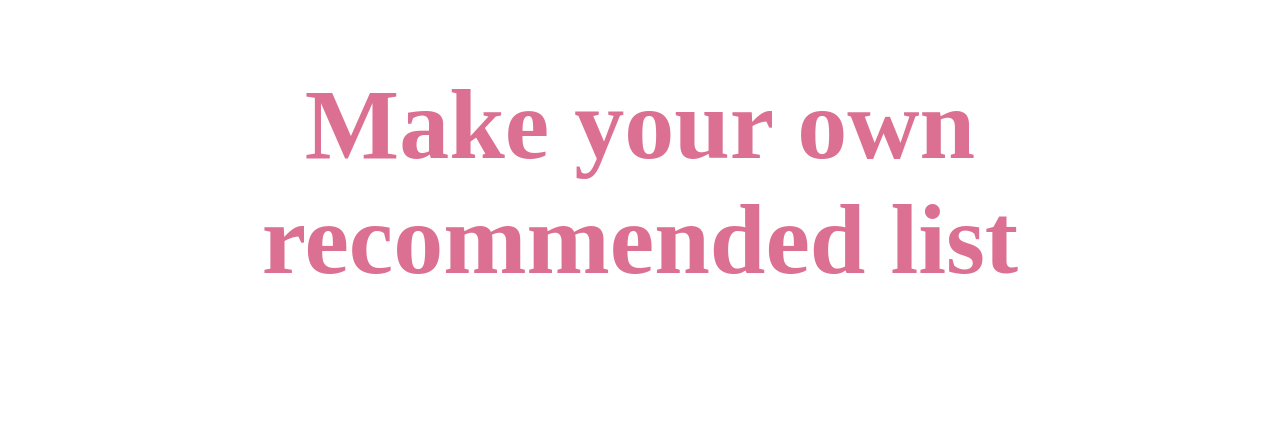
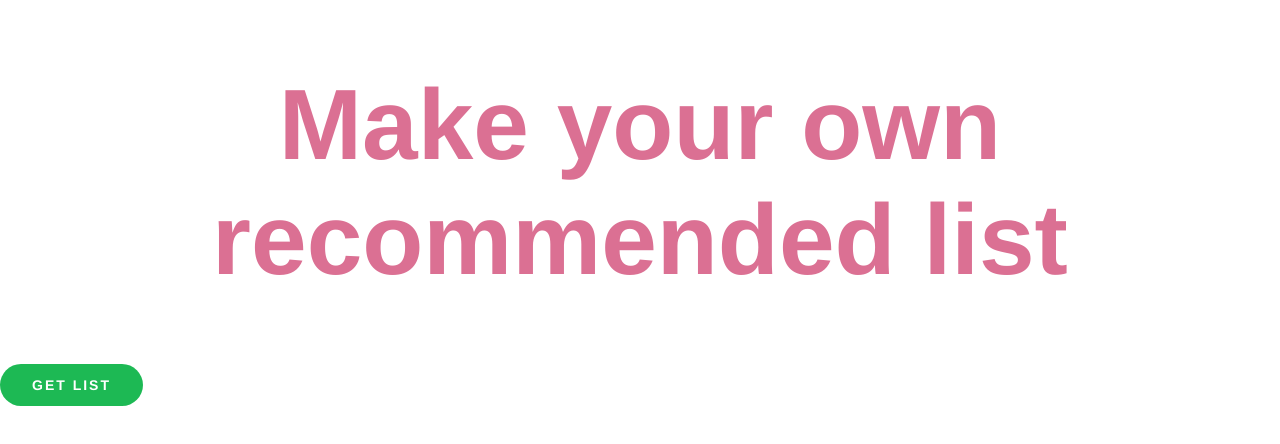
Before and after one commit to merve/spotify-custom-playlist, a Next.js app: page / in a window 1280 px wide. Shown: the top 444 px of the page. Built offline with nearby package versions, Linux system fonts and the light colour scheme.

Commit message:
[FEAT] (Component) Button

```diff
--- /dev/null
+++ b/components/Button.tsx
@@ -0,0 +1,59 @@
+import React from "react";
+import styled from "styled-components";
+import convertValue from "../helpers/ConvertCSSValue";
+import { fontDef } from "./global-style";
+
+export interface IButtonProps extends React.ComponentPropsWithoutRef<"button"> {
+  width?: string | number;
+  height?: string | number;
+  color?: string;
+  backgroundColor?: string;
+  hoverBackgroundColor?: string;
+  padding?: string;
+  margin?: string;
+  borderRadius?: string | number;
+  fontWeight?: number;
+  fontSize?: string;
+}
+
+const StyledButton = styled.button<IButtonProps>`
+  display: grid;
+  place-items: center;
+  border: none;
+  cursor: pointer;
+  line-height: 1;
+  letter-spacing: 2px;
+  ${(p) => p.width && `width: ${convertValue(p.width)};`};
+  ${(p) => p.height && `height: ${convertValue(p.height)};`};
+  ${(p) => p.color && `color: ${p.color};`};
+  ${(p) => p.backgroundColor && `background-color: ${p.backgroundColor};`};
+  ${(p) => p.padding && `padding: ${p.padding};`};
+  ${(p) => p.margin && `margin: ${p.margin};`};
+  ${(p) => p.borderRadius && `border-radius: ${convertValue(p.borderRadius)};`};
+  ${(p) => p.fontWeight && `font-weight: ${p.fontWeight};`};
+  ${(p) => p.fontSize && `font-size: ${p.fontSize};`};
+  &:hover {
+    ${(p) =>
+      p.hoverBackgroundColor && `background-color: ${p.hoverBackgroundColor};`};
+    transition: all 0.3s;
+  }
+`;
+
+type Props = React.PropsWithRef<React.PropsWithChildren<IButtonProps>>;
+
+export const Button: React.FC<Props> = (props: Props): JSX.Element => {
+  return <StyledButton className="btn" {...props} />;
+};
+
+Button.defaultProps = {
+  color: "var(--color-white)",
+  backgroundColor: "var(--color-primary)",
+  hoverBackgroundColor: "var(--color-primary-light)",
+  padding: "14px 32px",
+  margin: "0",
+  borderRadius: "100px",
+  fontWeight: 700,
+  fontSize: fontDef.body2.size,
+};
+
+export default Button;
--- /dev/null
+++ b/components/global-style.tsx
@@ -0,0 +1,68 @@
+import { createGlobalStyle } from "styled-components";
+
+export const breakpoints = {
+  xxs: "320px",
+  xs: "576px",
+  sm: "768px",
+  md: "992px",
+  lg: "1200px",
+  xl: "1440px",
+};
+
+const _breakpointsReverse = {
+  xxs: "319.98px",
+  xs: "575.98px",
+  sm: "767.98px",
+  md: "991.98px",
+  lg: "1199.98px",
+  xl: "1339.98px",
+};
+
+export const size = {
+  maxMobileXS: `(max-width: ${breakpoints.xxs})`,
+  maxMobileS: `(max-width: ${breakpoints.xs})`,
+  maxMobile: `(max-width: ${breakpoints.sm})`,
+  maxTablet: `(max-width: ${breakpoints.md})`,
+  maxDesktop: `(max-width: ${breakpoints.lg})`,
+  maxDesktopXL: `(max-width: ${breakpoints.xl})`,
+
+  minMobileXS: `(min-width: ${_breakpointsReverse.xxs})`,
+  minMobileS: `(min-width: ${_breakpointsReverse.xs})`,
+  minMobile: `(min-width: ${_breakpointsReverse.sm})`,
+  minTablet: `(min-width: ${_breakpointsReverse.md})`,
+  minDesktop: `(min-width: ${_breakpointsReverse.lg})`,
+  minDesktopXL: `(min-width: ${_breakpointsReverse.xl})`,
+};
+
+export const fontDef = {
+  h1: { size: "78px", weight: 700 },
+  h2: { size: "54px", weight: 700 },
+  h3: { size: "48px", weight: 700 },
+  h4: { size: "36px", weight: 700 },
+  h5: { size: "30px", weight: 700 },
+  h6: { size: "24px", weight: 400 },
+  p: { size: "20px", weight: 400 },
+  body: { size: "16px", weight: 400 },
+  body2: { size: "14px", weight: 400 },
+  small: { size: "12px", weight: 400 },
+};
+
+export const GlobalStyle = createGlobalStyle`
+  :root {
+    --color-primary    : #1DB954;
+    --color-primary-light: #1ed760;
+    --color-black        : #000000;
+    --color-white        : #ffffff;
+  }
+
+  *,html{
+    font-family: Helvetica, sans-serif;
+    transition: color 0.2s, background-color 0.2s;
+    box-sizing: border-box;
+  }
+  body{
+    padding:0;
+    margin: 0 auto;
+  }
+
+`;
--- /dev/null
+++ b/helpers/ConvertCSSValue.ts
@@ -0,0 +1,5 @@
+const convertValue = (value: string | number): string => {
+  return typeof value === "string" ? value : `${value}px`;
+};
+
+export default convertValue;
--- a/pages/_app.tsx
+++ b/pages/_app.tsx
@@ -1,7 +1,12 @@
 import type { AppProps } from "next/app";
-
+import { GlobalStyle } from "../components/global-style";
 function MyApp({ Component, pageProps }: AppProps) {
-  return <Component {...pageProps} />;
+  return (
+    <>
+      <GlobalStyle />
+      <Component {...pageProps} />
+    </>
+  );
 }
 
 export default MyApp;
--- a/pages/index.tsx
+++ b/pages/index.tsx
@@ -1,6 +1,7 @@
 import type { NextPage } from "next";
 import Head from "next/head";
 import styled from "styled-components";
+import Button from "../components/Button";
 
 const Title = styled.h1`
   font-size: 100px;
@@ -21,6 +22,7 @@ const Home: NextPage = () => {
 
       <main>
         <Title>Make your own recommended list</Title>
+        <Button>GET LIST</Button>
       </main>
     </div>
   );
```
